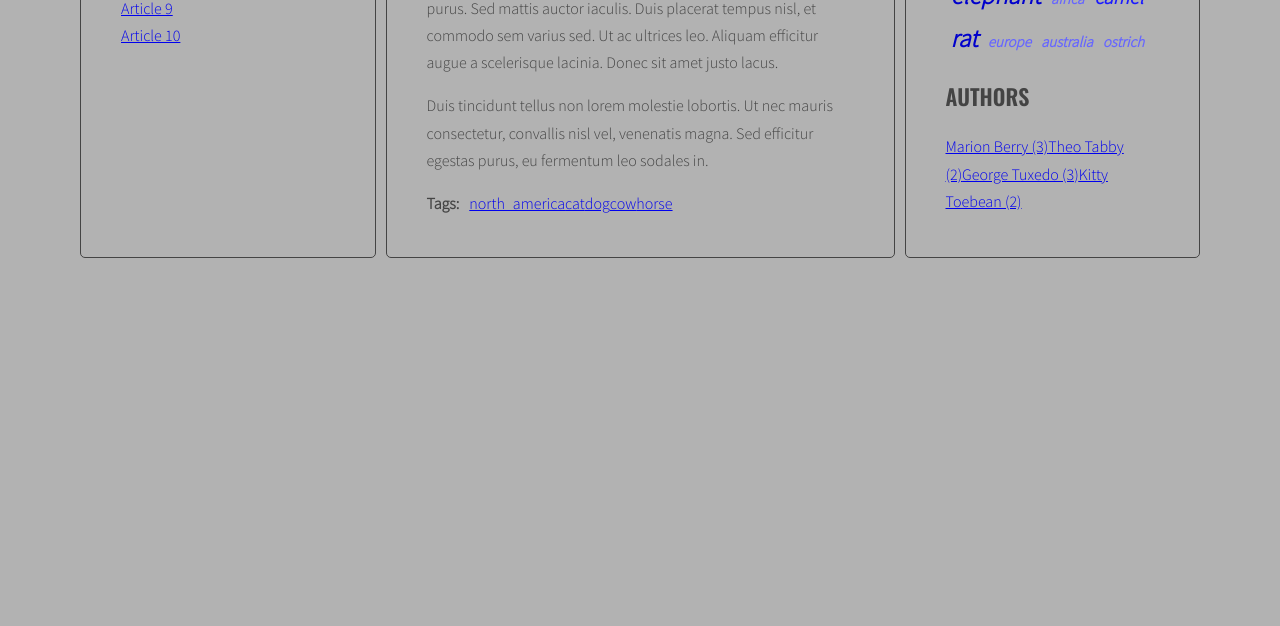
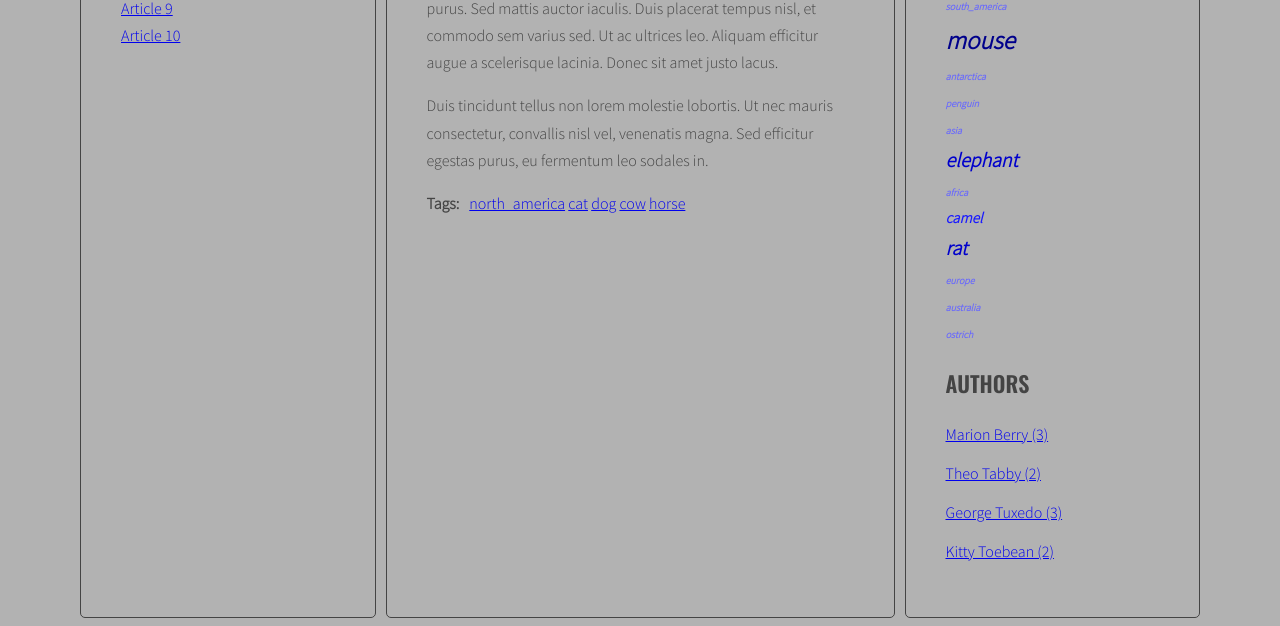
Before and after one commit to Zyar3k/javascript-blog, a website: page index.html in a window 1280 px wide. Shown: the part 581-1207 px from the top of the page. Before the commit the page ends 847 px from the top, so only its background shows below. Drawn offline with nearby package versions, Linux system fonts and the light colour scheme.

Commit message:
Add handlebars

```diff
--- a/index.html
+++ b/index.html
@@ -202,6 +202,30 @@
     </main>
   </div>
 </div>
+    <script id="template-article-link" type="text/x-handlebars-template">
+      <li><a href="#{{ id }}"><span>{{ title }}</span></a></li>
+    </script>
+    <script id="template-tags-link" type="text/x-handlebars-template">
+      <li><a href="#tag-{{ id }}"><span>{{ title }}</span></a></li>
+    </script>
+    <script id="template-authorPost-link" type="text/x-handlebars-template">
+      <li><a href="#by {{ id }}"><span>{{ title }}</span></a></li>
+    </script>
+    <script id="template-tagCloudLink" type="text/x-handlebars-template">
+      {{#each tags}}
+      <li><a class="{{ className }}" href="#tag-{{ tag }}" >{{ tag }} </a></li>
+      {{/each}}
+    </script>
+
+    <script id="template-authors-link" type="text/x-handlebars-template">
+      {{#each allAuthors}}
+      <li><a href="#by {{ authorName }}">{{ authorName }} ({{ className }}) </a></li>
+      {{/each}}
+    </script>
+
+
+
+    <script src="https://cdnjs.cloudflare.com/ajax/libs/handlebars.js/4.1.0/handlebars.min.js"></script>
     <script src="js/script.js"></script>
   </body>
 </html>
--- a/js/script.js
+++ b/js/script.js
@@ -1,4 +1,12 @@
 'use strict';
+const templates = {
+  articleLink: Handlebars.compile(document.querySelector('#template-article-link').innerHTML),
+  tagsLink: Handlebars.compile(document.querySelector('#template-tags-link').innerHTML),
+  authorPostLink: Handlebars.compile(document.querySelector('#template-authorPost-link').innerHTML),
+  tagCloudLink: Handlebars.compile(document.querySelector('#template-tagCloudLink').innerHTML),
+  authorsLink: Handlebars.compile(document.querySelector('#template-authors-link').innerHTML),
+};
+
 const titleClickHandler = function(event){
   event.preventDefault();
   const clickedElement = this;
@@ -28,10 +36,9 @@ const optArticleSelector = '.post',
   optTitleListSelector = '.titles',
   optArticleTagsSelector = '.post-tags .list',
   optArticleAuthorSelector = '.post-author',
-  optTagsListSelector = '.tags.list',
-  optCloudClassCount =5,
-  optCloudClassPrefix = 'tag-size-',
-  optAuthorsListSelector = '.authors.list';
+  optCloudClassCount = 5,
+  optCloudClassPrefix = 'tag-size-';
+
 
 
 
@@ -50,11 +57,12 @@ function generateTitleLinks(customSelector = ''){
 
     const articleTitle = article.querySelector(optTitleSelector).innerHTML;
 
-    let linkHTML = '<li><a href="#' + articleId + '"><span>' + articleTitle + '</span></a></li>';
+    const linkHTMLData = {id: articleId, title: articleTitle};
+    const linkHTML = templates.articleLink(linkHTMLData);
 
     titleList.innerHTML = titleList.innerHTML + linkHTML;
 
-    html = html + linkHTML;
+    html += linkHTML;
   }
 
   titleList.innerHTML = html;
@@ -119,9 +127,11 @@ function generateTags(){
 
     for(let tag of articleTagsArray){
 
-      let linkHTML = '<li><a href="#tag-' + tag + '">' + tag + '</a></li>';
+      const linkHTMLData = {id: tag, title: tag};
+      const linkHTML = templates.tagsLink(linkHTMLData);
 
-      html = html + linkHTML;
+      html += linkHTML;
+
 
       if(!allTags.hasOwnProperty(tag)){
 
@@ -136,17 +146,22 @@ function generateTags(){
 
     const tagsParams = calculateTagsParams(allTags);
 
-    let allTagsHTML = '';
+    const allTagsData = {tags: []};
 
     for(let tag in allTags){
 
-      const tagLinkHTML ='<a class="' + calculateTagClass(allTags[tag], tagsParams) + '" href="#tag-' + tag + '" >' + tag + '</a>';
+      //const linkHTMLData = {allTags: tag,};
 
-      allTagsHTML += tagLinkHTML;
+      //const linkHTML = templates.tagCloudLink(linkHTMLData);
 
+      allTagsData.tags.push({
+        tag: tag,
+        count: allTags[tag],
+        className: calculateTagClass(allTags[tag], tagsParams)
+      });
     }
 
-    tagList.innerHTML = allTagsHTML;
+    tagList.innerHTML = templates.tagCloudLink(allTagsData);
   }
 }
 generateTags();
@@ -212,9 +227,11 @@ function generateAuthors(){
 
     const authorNames = article.getAttribute('data-author');
 
-    let linkHTML = '<li><a href="#by ' + authorNames + '">' + authorNames + '</a></li>';
 
-    html = html + linkHTML;
+    const linkHTMLData = {id: authorNames, title: authorNames};
+    const linkHTML = templates.authorPostLink(linkHTMLData);
+
+    html += linkHTML;
 
     if(!allAuthors.hasOwnProperty(authorNames)){
       allAuthors[authorNames] = 1;
@@ -226,17 +243,18 @@ function generateAuthors(){
 
   const authorList = document.querySelector('.authors');
 
-  let allAuthorsHTML = '';
+  const allAuthorsData = {allAuthors: []};
 
   for(let authorName in allAuthors){
 
-    const authorNameLinkHTML = '<a href="#by ' + authorName + '">' + authorName +  " " + '(' + allAuthors[authorName] + ')' + '</a>';
+    allAuthorsData.allAuthors.push({
+      authorName: authorName,
+      count: allAuthors[authorName],
+      className: allAuthors[authorName]
+    });
+  }
+  authorList.innerHTML = templates.authorsLink(allAuthorsData);
 
-    allAuthorsHTML += authorNameLinkHTML;
-
-  }
-
-  authorList.innerHTML = allAuthorsHTML;
 }
 generateAuthors();
 
@@ -250,9 +268,11 @@ function authorClickHandler(event){
 
   const href = clickedElement.getAttribute('href');
 
-  const author = href.replace('#by', '');
 
-  const activeAuthorLinks = document.querySelectorAll('a.active[href^="#by "]');
+  const author = href.replace('#by ', '');
+
+
+  const activeAuthorLinks = document.querySelectorAll('a.active[href^="#by"]');
 
   for(let activeAuthorLink of activeAuthorLinks){
 
--- a/sass/style.scss
+++ b/sass/style.scss
@@ -126,11 +126,9 @@ body {
 
 /* Tags cloud */
 
+
 .tags {
   a{
-
-  display: inline-flex;
-  margin: 0 5px;
   text-decoration: none;
   font-style: italic;
   font-weight: bold;
@@ -138,22 +136,22 @@ body {
 }
 
 .tag-size-1 {
-  font-size: 15px;
+  font-size: 10px;
   color: #6666ff;
 }
 .tag-size-2 {
-  font-size: 20px;
+  font-size: 15px;
   color: #1a1aff;
 }
 .tag-size-3 {
-  font-size: 25px;
+  font-size: 20px;
   color: #0000cc;
 }
 .tag-size-4 {
-  font-size: 30px;
+  font-size: 25px;
   color: #00008b;
 }
 .tag-size-5 {
-  font-size: 35px;
+  font-size: 30px;
   color: #00004d;
 }
```
Also changed, not shown: css/style.css, 1 other file.
